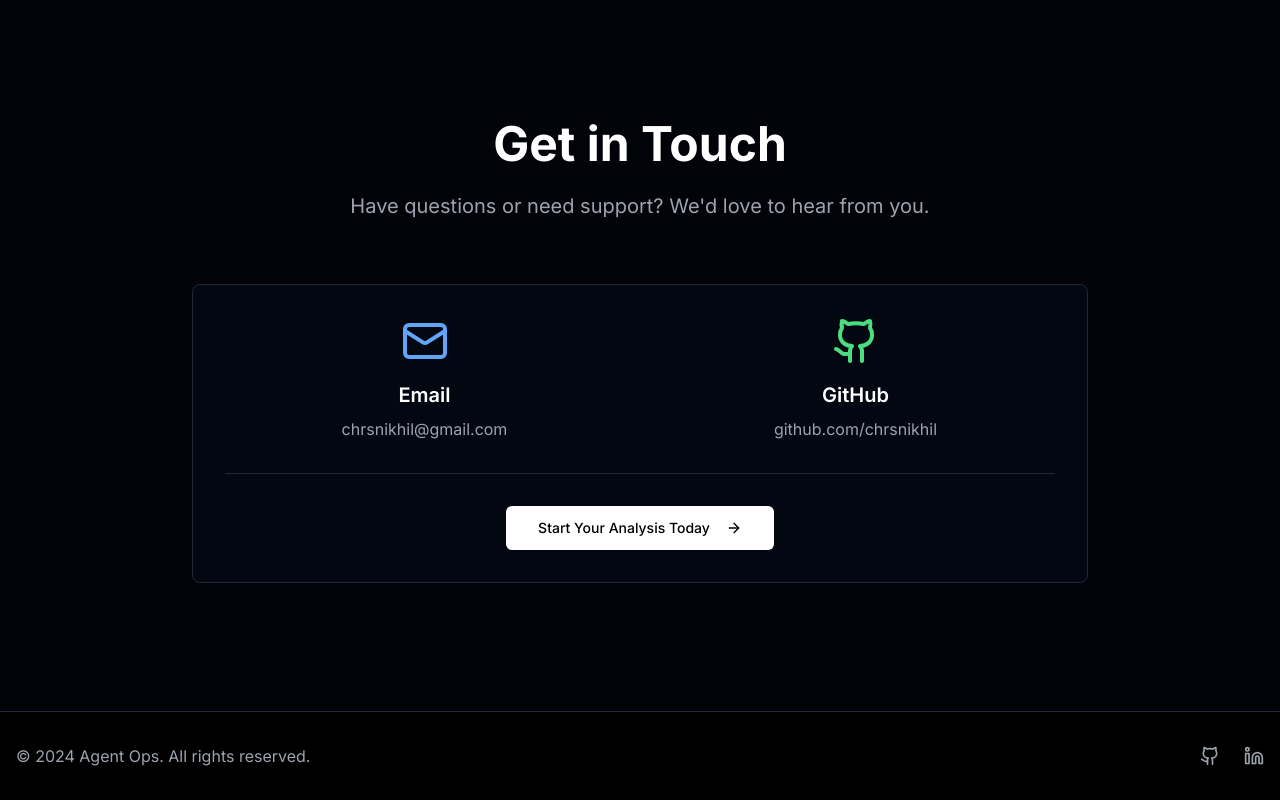
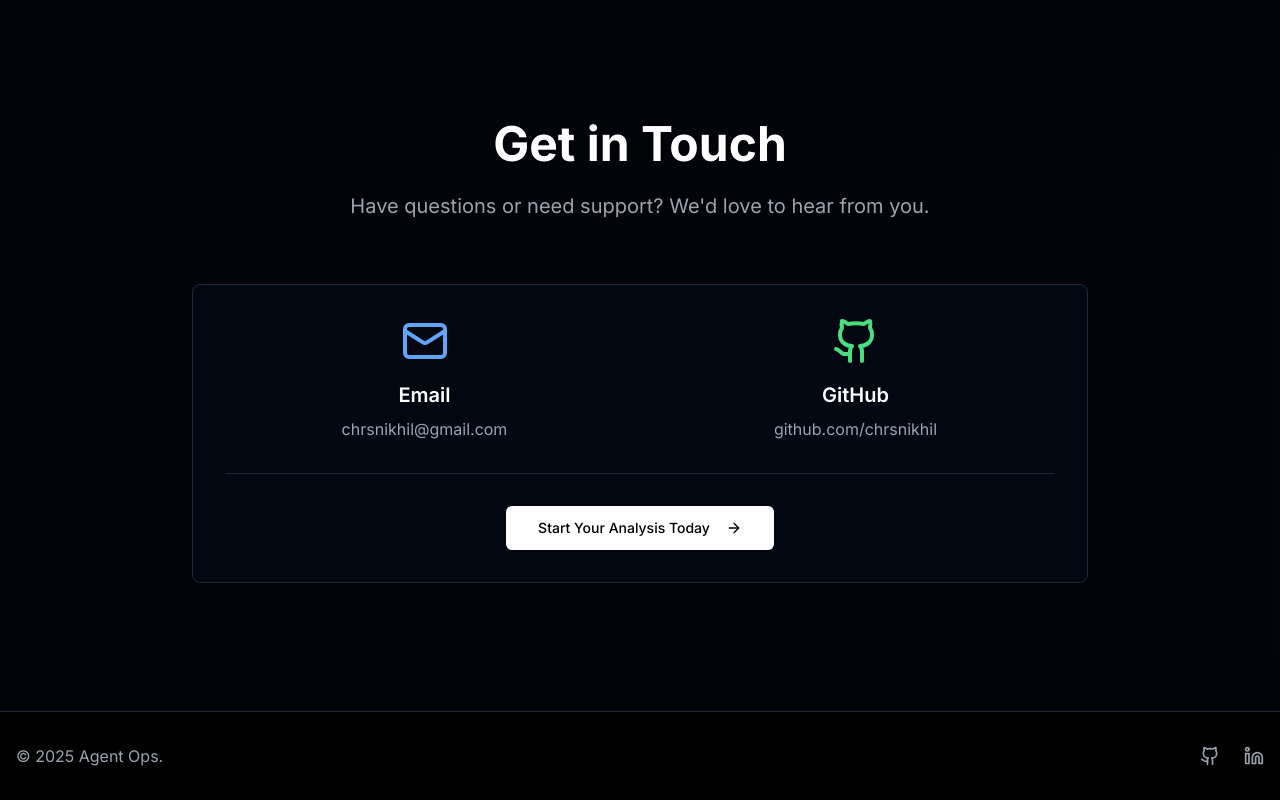
Before and after one commit to chrsnikhil/GitlabAnalyserFrontend, a Next.js app: page / in a window 1280 px wide. Shown: the part 2896-3696 px from the top of the page. Built offline with nearby package versions, Linux system fonts and the light colour scheme.

Commit message:
Fixing data1

```diff
--- a/app/page.tsx
+++ b/app/page.tsx
@@ -342,7 +342,7 @@ export default function LandingPage() {
       <footer className="border-t border-gray-800 py-8">
         <div className="container mx-auto px-4">
           <div className="flex flex-col md:flex-row justify-between items-center">
-            <div className="text-gray-400 mb-4 md:mb-0">© 2024 Agent Ops. All rights reserved.</div>
+            <div className="text-gray-400 mb-4 md:mb-0">© 2025 Agent Ops.</div>
             <div className="flex space-x-6">
               <Github className="w-5 h-5 text-gray-400 hover:text-white cursor-pointer transition-colors" />
               <Linkedin className="w-5 h-5 text-gray-400 hover:text-white cursor-pointer transition-colors" />
```
